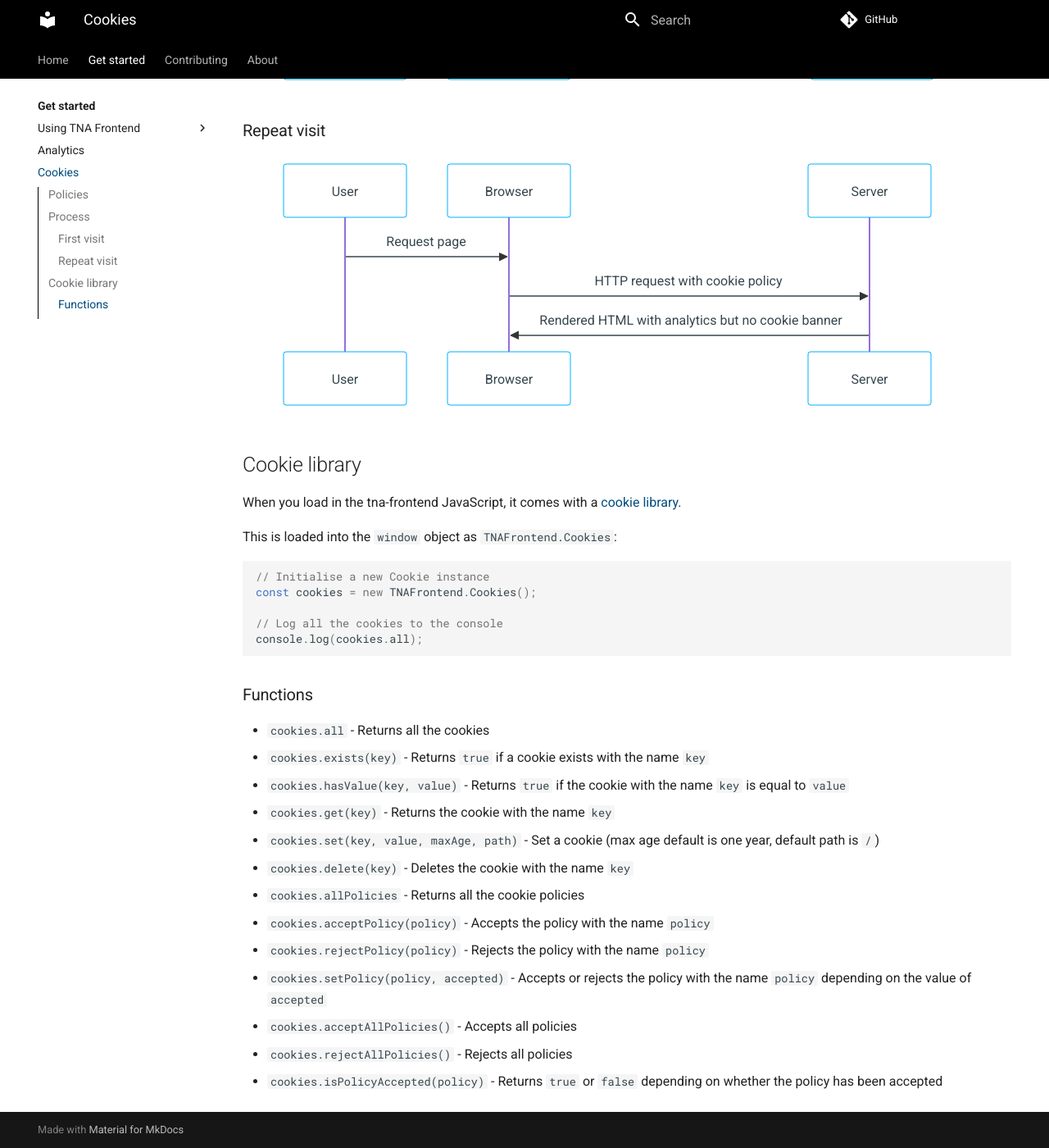
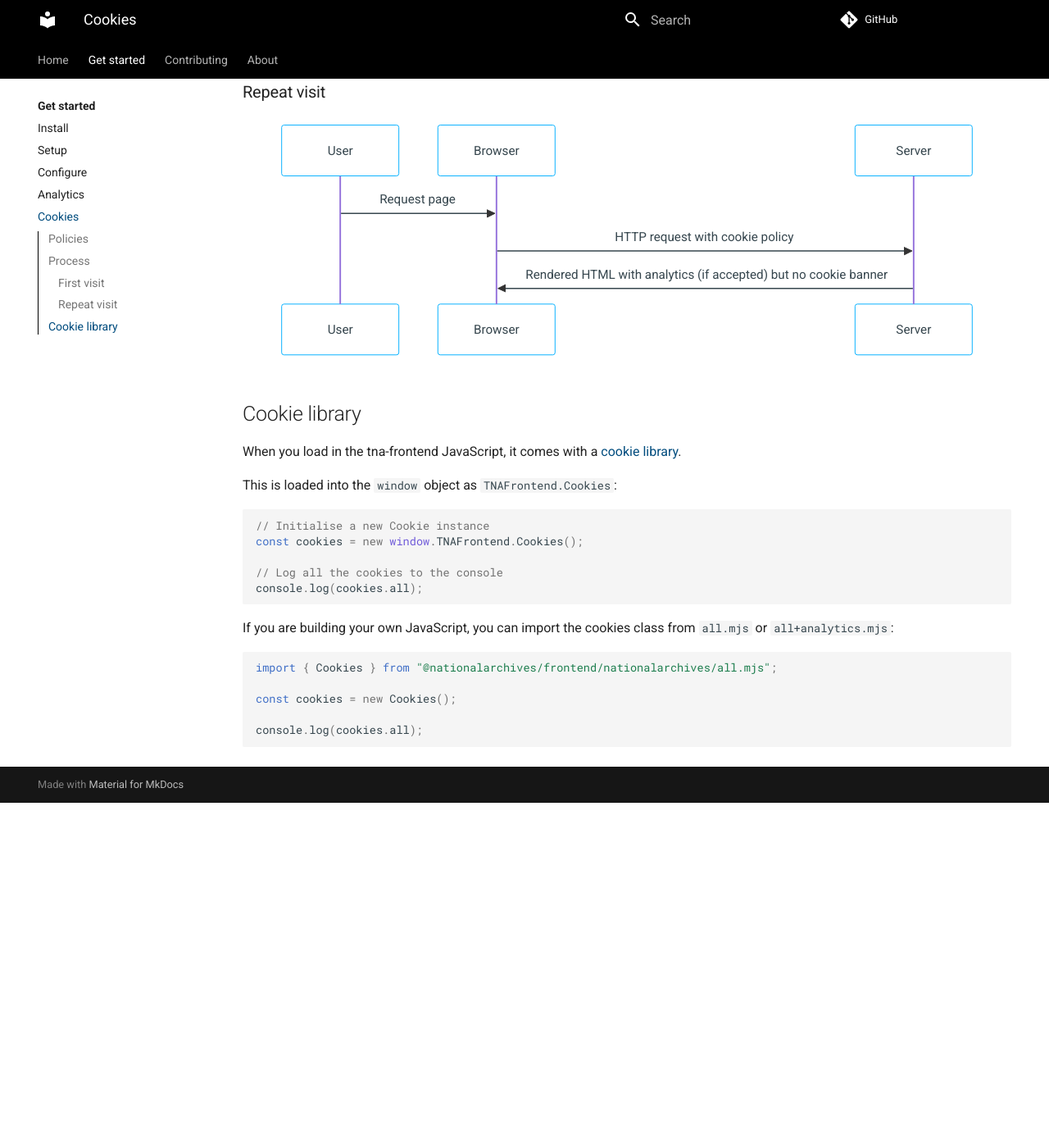
Before and after one commit to nationalarchives/tna-frontend-docs, an MkDocs documentation site: the page built from docs/get-started/cookies.md, in a window 1280 px wide and 1400 px high, scrolled down 1638 px. Shown: the whole window at 82% size. Built offline with MkDocs 1.6.1 and Material for MkDocs 9.7.7, drawn with Linux system fonts in a browser that asks for light colours; comment, search, counter and statistics services are not loaded; after the commit the page ends 2617 px from its top, so only the background shows below that; some of the changed text lies outside the part shown.

Commit message:
Update install, setup and configure pages

````diff
--- a/docs/get-started/cookies.md
+++ b/docs/get-started/cookies.md
@@ -54,26 +54,20 @@ When you load in the tna-frontend JavaScript, it comes with a [cookie library](h
 
 This is loaded into the `window` object as `TNAFrontend.Cookies`:
 
-```JavaScript
+```js
 // Initialise a new Cookie instance
-const cookies = new TNAFrontend.Cookies();
+const cookies = new window.TNAFrontend.Cookies();
 
 // Log all the cookies to the console
 console.log(cookies.all);
 ```
 
-### Functions
+If you are building your own JavaScript, you can import the cookies class from `all.mjs` or `all+analytics.mjs`:
 
-- `cookies.all` - Returns all the cookies
-- `cookies.exists(key)` - Returns `true` if a cookie exists with the name `key`
-- `cookies.hasValue(key, value)` - Returns `true` if the cookie with the name `key` is equal to `value`
-- `cookies.get(key)` - Returns the cookie with the name `key`
-- `cookies.set(key, value, maxAge, path)` - Set a cookie (max age default is one year, default path is `/`)
-- `cookies.delete(key)` - Deletes the cookie with the name `key`
-- `cookies.allPolicies` - Returns all the cookie policies
-- `cookies.acceptPolicy(policy)` - Accepts the policy with the name `policy`
-- `cookies.rejectPolicy(policy)` - Rejects the policy with the name `policy`
-- `cookies.setPolicy(policy, accepted)` - Accepts or rejects the policy with the name `policy` depending on the value of `accepted`
-- `cookies.acceptAllPolicies()` - Accepts all policies
-- `cookies.rejectAllPolicies()` - Rejects all policies
-- `cookies.isPolicyAccepted(policy)` - Returns `true` or `false` depending on whether the policy has been accepted
+```js
+import { Cookies } from "@nationalarchives/frontend/nationalarchives/all.mjs";
+
+const cookies = new Cookies();
+
+console.log(cookies.all);
+```
--- a/mkdocs.yml
+++ b/mkdocs.yml
@@ -8,11 +8,9 @@ nav:
     - index.md
   - Get started:
     - get-started/index.md
-    - Using TNA Frontend:
-      - get-started/using-tna-frontend/index.md
-      - Compiled files: get-started/using-tna-frontend/compiled.md
-      - npm: get-started/using-tna-frontend/npm.md
-      - CDN: get-started/using-tna-frontend/cdn.md
+    - Install: get-started/install.md
+    - Setup: get-started/setup.md
+    - Configure: get-started/configure.md
     - Analytics: get-started/analytics.md
     - Cookies: get-started/cookies.md
   - Contributing:
````
Also changed, not shown: other parts of docs/get-started/cookies.md (+3 -3 lines), docs/get-started/configure.md (added, +38 -0 lines), docs/get-started/install.md (added, +37 -0 lines), docs/get-started/setup.md (added, +44 -0 lines), docs/get-started/using-tna-frontend/cdn.md (deleted, +0 -34 lines), docs/get-started/using-tna-frontend/compiled.md (deleted, +0 -11 lines), docs/get-started/using-tna-frontend/index.md (deleted, +0 -1 lines), docs/get-started/using-tna-frontend/npm.md (deleted, +0 -54 lines).
